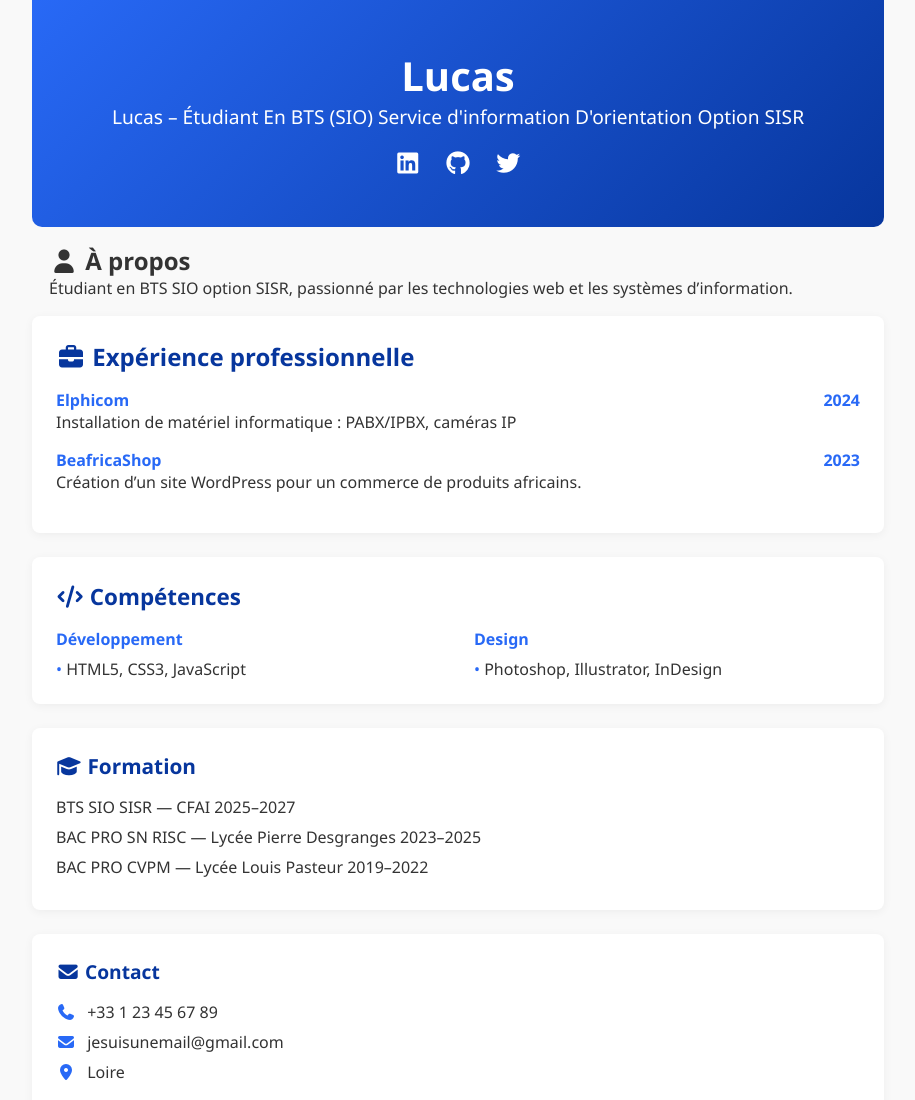
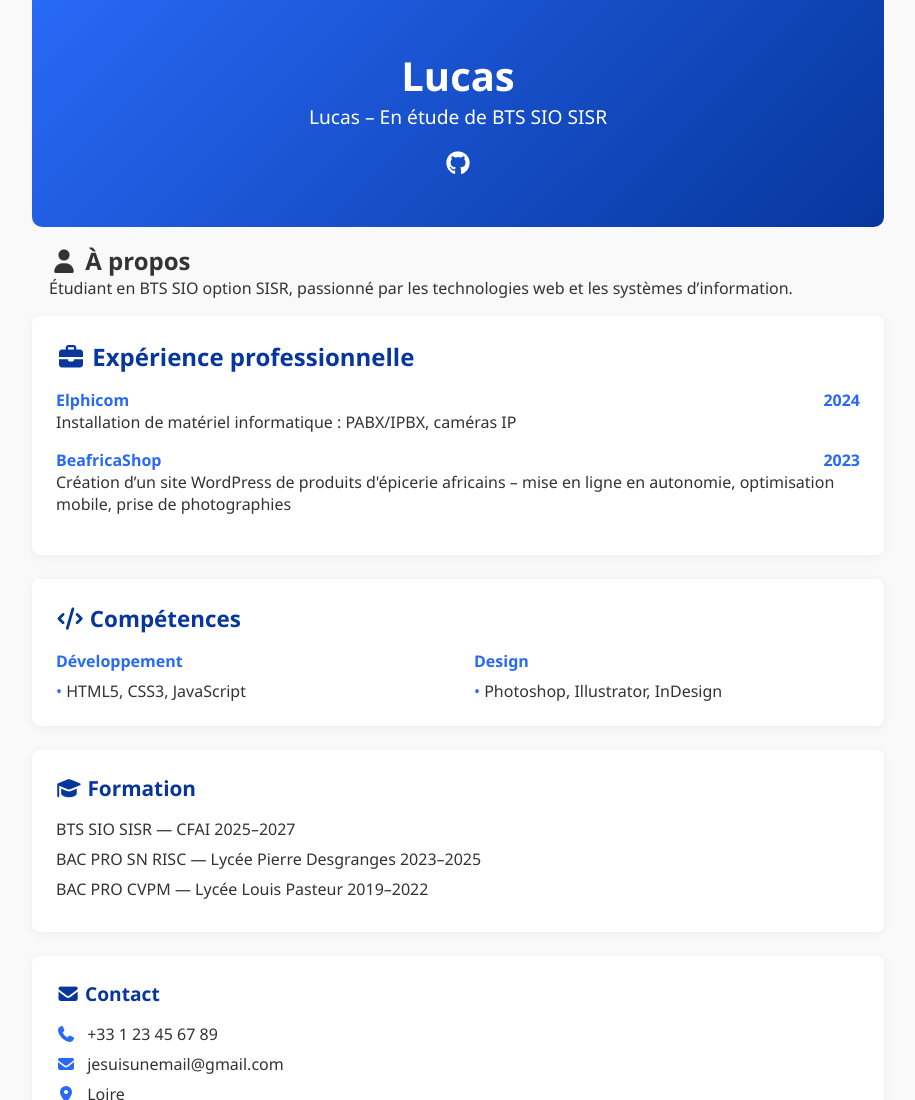
Before and after one commit to saculprotest/saculprotest.github.io, a plain HTML site: page index.html in a window 1280 px wide. Shown: the top 1100 px of the page, without its empty margins (182-1097 px from the left). Drawn offline with Linux system fonts and the light colour scheme.

Commit message:
31-12-2025 V1

```diff
--- a/index.html
+++ b/index.html
@@ -3,7 +3,7 @@
 <head>
     <meta charset="UTF-8">
     <meta name="viewport" content="width=device-width, initial-scale=1.0">
-    <title>CV - Lucas Étudiant BTS SIO SISR</title>
+    <title>Lucas — Étudiant BTS SIO SISR | CV Web</title>
     <meta name="description" content="Découvrez le CV de Lucas, étudiant en BTS SIO SISR passionné par le développement web et les infrastructures réseaux.">
     <link rel="preload"
         href="css/all.min.css"
@@ -22,11 +22,9 @@
 <header class="hero">
     <div class="hero-content">
         <h1>Lucas</h1>
-        <p class="title">Lucas – Étudiant En BTS (SIO) Service d'information D'orientation Option SISR</p>
+        <p class="title">Lucas – En étude de BTS SIO SISR</p>
         <div class="social-links">
-            <a href="#"><i class="fab fa-linkedin"></i></a>
-            <a href="#"><i class="fab fa-github"></i></a>
-            <a href="#"><i class="fab fa-twitter"></i></a>
+            <a href="https://github.com/saculprotest/saculprotest.github.io/tree/main"><i class="fab fa-github"></i></a>
         </div>
     </div>
 </header>
@@ -50,7 +48,7 @@
 
             <div class="job">
                 <p class="job-title">BeafricaShop <span>2023</span></p>
-            <p>Création d’un site WordPress pour un commerce de produits africains.</p>
+                <p>Création d’un site WordPress de produits d'épicerie africains – mise en ligne en autonomie, optimisation mobile, prise de photographies</p>
             </div>
         </div>
 
```
Also changed, not shown: image.png (added), 1 other file. Lines whose indentation alone changed are shown as unchanged.
